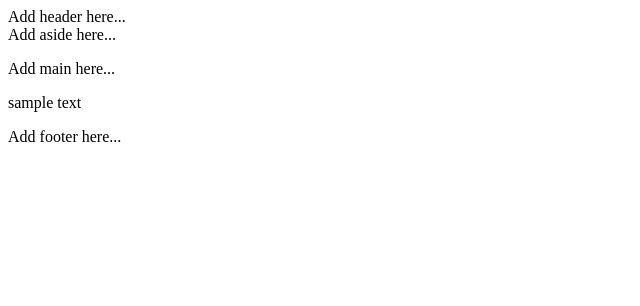
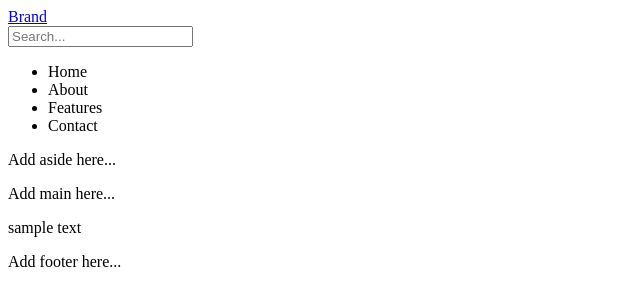
Before and after one commit to ZurickBuita/practice-git, a PHP site: page / in a window 1280 px wide. Shown: the top 306 px of the page, without its empty margins (0-640 px from the left). Run offline with PHP 8.4, Linux system fonts and the light colour scheme.

Commit message:
Add navbar

```diff
--- a/index.php
+++ b/index.php
@@ -7,7 +7,26 @@
 	</head>
 	<body>
 		<!-- Feature/Header -->
-		<header>Add header here...</header>
+		<header>
+			<nav>
+				<div>
+					<a href="#">Brand</a>
+				</div>
+				<div>
+					<form>
+						<input type="text" name="search" placeholder="Search..." required>
+					</form>
+				</div>
+				<div>
+					<ul>
+						<li>Home</li>
+						<li>About</li>
+						<li>Features</li>
+						<li>Contact</li>
+					</ul>
+				</div>
+			</nav>
+		</header>
 		<!-- Feature/Aside -->
 		<aside>Add aside here...</aside>
 		<!-- Feature/Main -->
```
